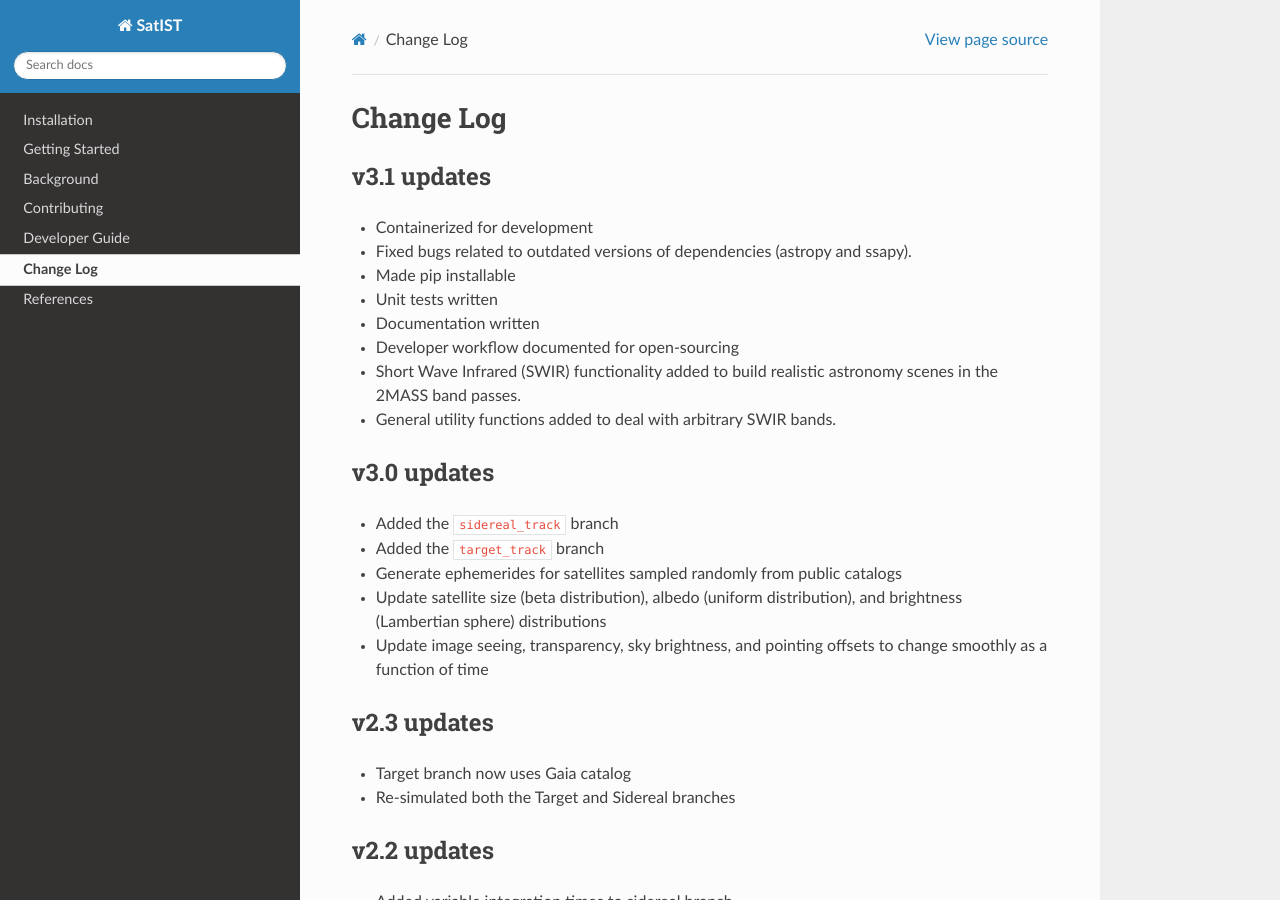
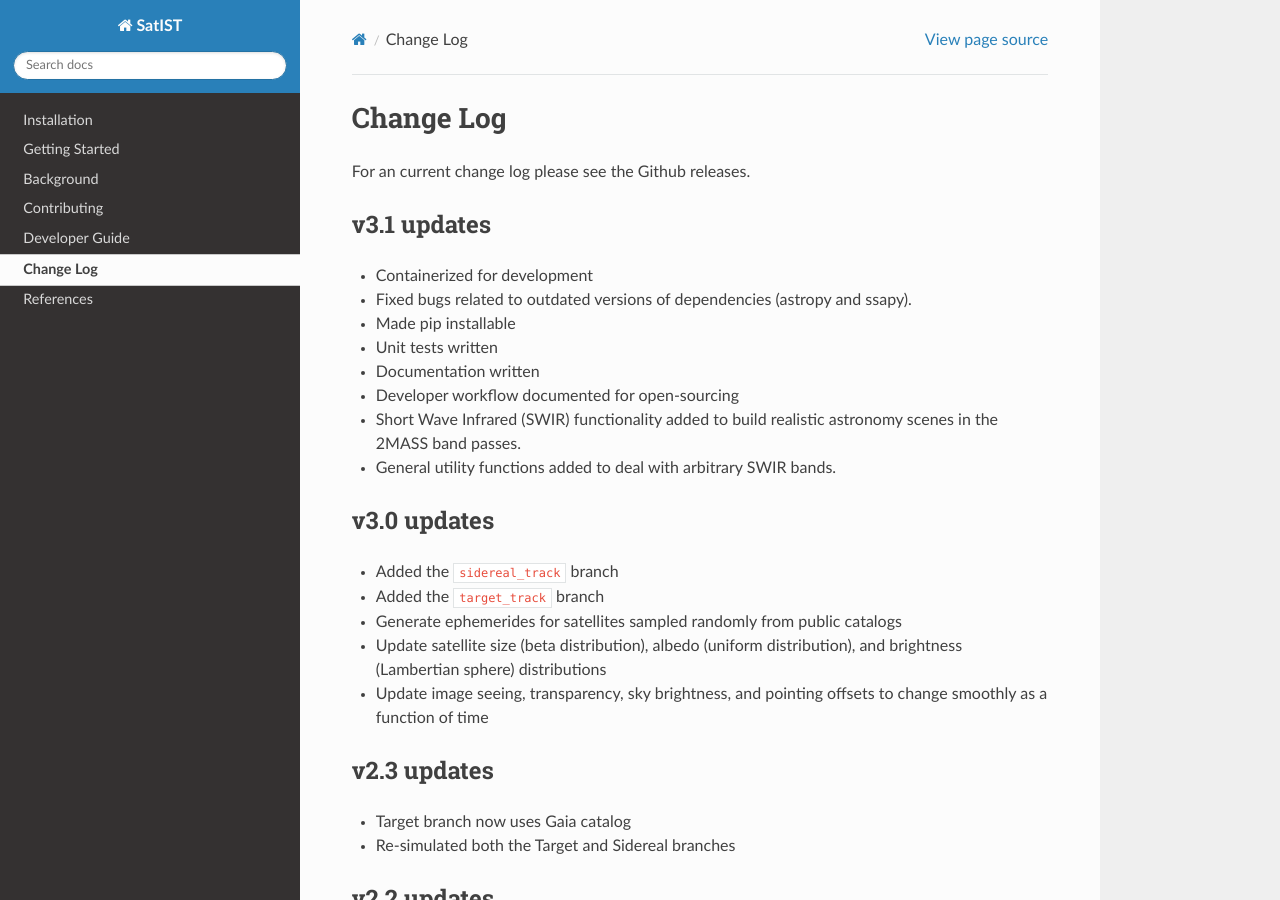
Before and after one commit to LLNL/SImSiT, a Sphinx documentation site: the page built from docs/source/changelog.rst, in a window 1280 px wide and 900 px high. Built offline with Sphinx 7.4.7 and the Read the Docs theme 3.1.0, drawn with Linux system fonts in a browser that asks for light colours; pages that are not in the unit, such as notebooks, are missing from menus.

Commit message:
Update changelog.rst

```diff
--- a/docs/source/changelog.rst
+++ b/docs/source/changelog.rst
@@ -2,6 +2,7 @@
 Change Log
 ==========
 
+For an current change log please see the Github releases.
 
 **v3.1 updates**
 -----------------
```
